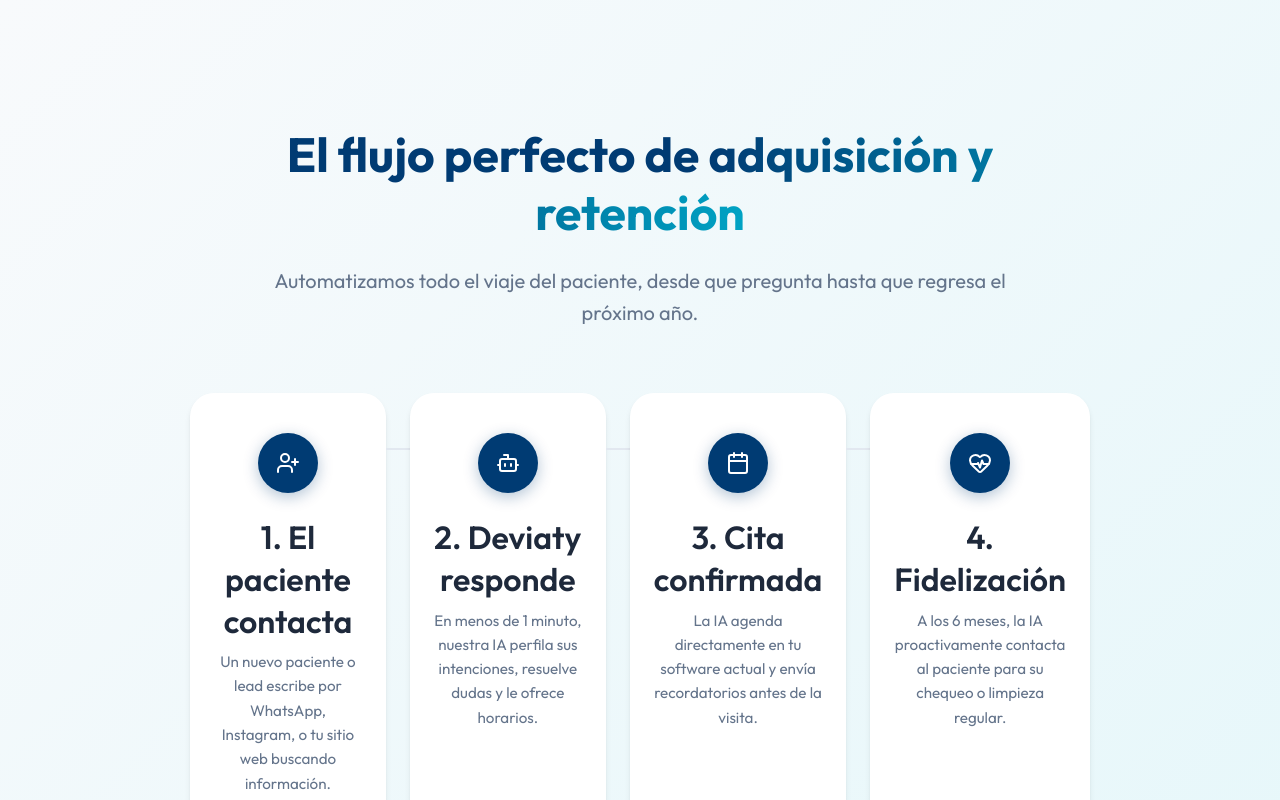
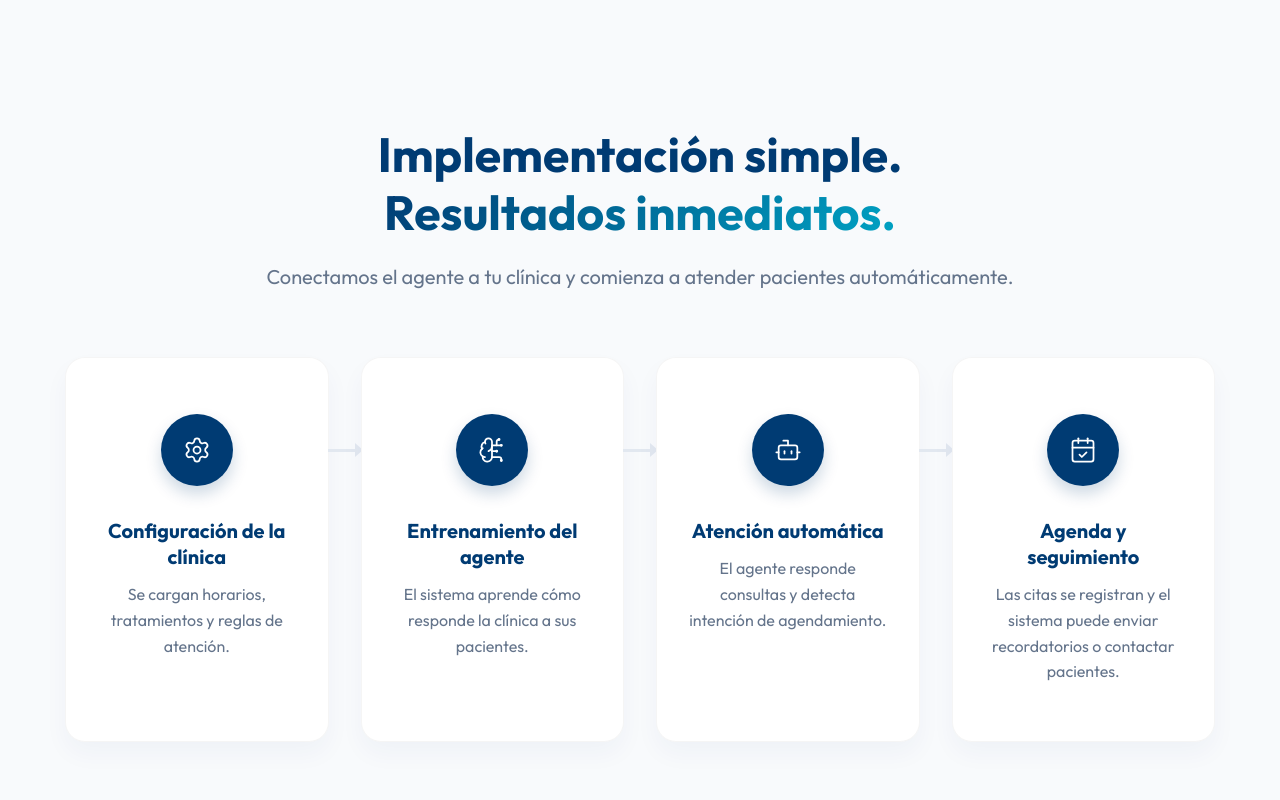
Before and after one commit to MdeMedina/Landing-Page-Deviaty, a Next.js app: page / in a window 1280 px wide. Shown: the part 3740-4540 px from the top of the page. Built offline with nearby package versions, Linux system fonts and the light colour scheme.

Commit message:
página implementación lista

```diff
--- a/components/HowItWorks.module.css
+++ b/components/HowItWorks.module.css
@@ -1,3 +1,7 @@
+.section {
+    background-color: #F8FAFC; /* Soft blueish-gray background for contrast */
+}
+
 .header {
     text-align: center;
     max-width: 800px;
@@ -5,7 +9,20 @@
     display: flex;
     flex-direction: column;
     align-items: center;
-    gap: 1.5rem;
+    gap: 1.25rem;
+}
+
+.titleGradient {
+    background: linear-gradient(135deg, var(--color-primary) 0%, var(--color-accent) 100%);
+    -webkit-background-clip: text;
+    background-clip: text;
+    -webkit-text-fill-color: transparent;
+    color: transparent;
+    display: inline-block;
+}
+
+.subtitle {
+    color: var(--color-text-muted);
 }
 
 .timeline {
@@ -13,14 +30,14 @@
     flex-direction: column;
     gap: 2rem;
     position: relative;
-    max-width: 900px;
+    max-width: 1150px;
     margin: 0 auto;
 }
 
-@media (min-width: 768px) {
+@media (min-width: 992px) {
     .timeline {
         flex-direction: row;
-        gap: 1.5rem;
+        gap: 2rem;
     }
 }
 
@@ -30,62 +47,78 @@
     flex-direction: row;
     align-items: flex-start;
     gap: 1.5rem;
-    background: var(--color-background);
-    padding: 2rem;
-    border-radius: var(--radius-lg);
-    box-shadow: var(--shadow-md);
+    background: #FFFFFF;
+    padding: 2.5rem; /* Increased padding */
+    border-radius: 20px; /* slightly more rounded for larger size */
+    box-shadow: 0 12px 24px rgba(0, 59, 115, 0.04);
     flex: 1;
     z-index: 2;
+    transition: all 0.35s cubic-bezier(0.4, 0, 0.2, 1);
+    border: 1px solid rgba(0, 0, 0, 0.04);
 }
 
-@media (min-width: 768px) {
+.step:hover {
+    background-color: #F0F9FF;
+    border-color: rgba(0, 163, 196, 0.25);
+    transform: translateY(-8px);
+    box-shadow: 0 30px 60px rgba(0, 59, 115, 0.12);
+}
+
+.step:hover .iconContainer {
+    transform: scale(1.05);
+    background: linear-gradient(135deg, var(--color-primary) 0%, var(--color-accent) 100%);
+    box-shadow: 0 12px 24px rgba(0, 163, 196, 0.25);
+}
+
+@media (min-width: 992px) {
     .step {
         flex-direction: column;
         align-items: center;
         text-align: center;
-        gap: 1rem;
-        padding: 2.5rem 1.5rem;
+        padding: 3.5rem 2rem; /* Even more padding on desktop */
+        gap: 2rem;
     }
 }
 
 .iconContainer {
-    width: 50px;
-    height: 50px;
+    width: 64px; /* size bumped from 56 */
+    height: 64px;
     background: var(--color-primary);
-    color: white;
-    border-radius: var(--radius-full);
+    color: #FFFFFF;
+    border-radius: 50%;
     display: flex;
     align-items: center;
     justify-content: center;
     flex-shrink: 0;
-    box-shadow: 0 4px 15px rgba(0, 59, 115, 0.3);
+    box-shadow: 0 8px 16px rgba(0, 59, 115, 0.2);
     position: relative;
     z-index: 2;
+    transition: all 0.3s ease;
 }
 
-@media (min-width: 768px) {
+@media (min-width: 992px) {
     .iconContainer {
-        width: 60px;
-        height: 60px;
-        margin-bottom: 0.5rem;
+        width: 72px; /* size bumped from 64 */
+        height: 72px;
     }
 }
 
 .content {
     display: flex;
     flex-direction: column;
-    gap: 0.5rem;
+    gap: 0.75rem;
 }
 
-@media (min-width: 768px) {
-    .content {
-        align-items: center;
-    }
+.stepTitle {
+    font-size: 1.25rem; /* Slightly larger */
+    font-weight: 700;
+    color: var(--color-primary);
+    line-height: 1.3;
 }
 
 .description {
     color: var(--color-text-muted);
-    font-size: 0.95rem;
+    font-size: 1rem; /* size bumped from 0.95 */
     line-height: 1.6;
 }
 
@@ -94,17 +127,26 @@
     display: none;
 }
 
-@media (min-width: 768px) {
+@media (min-width: 992px) {
     .connector {
         display: block;
         position: absolute;
-        top: 55px;
-        /* Adjust based on icon size and padding */
-        right: -25px;
-        /* Half of the gap */
-        width: 25px;
-        height: 2px;
+        top: 91px; /* 3.5rem padding (56px) + half of 72px icon (36px) = 92px. Adjusted slightly to 91px */
+        right: -32px;
+        width: 32px;
+        height: 3px;
         background: var(--color-border);
         z-index: 1;
     }
+
+    /* Stronger arrow head on the connector */
+    .connector::after {
+        content: '';
+        position: absolute;
+        right: -3px; /* Ensure it stays at the end */
+        top: -6px; /* Offset to center the arrow vertically over the 3px line */
+        border-width: 7px 0 7px 8px; /* Slightly larger arrow */
+        border-style: solid;
+        border-color: transparent transparent transparent var(--color-border);
+    }
 }
--- a/components/HowItWorks.tsx
+++ b/components/HowItWorks.tsx
@@ -2,41 +2,41 @@
 
 import { motion } from "framer-motion";
 import styles from "./HowItWorks.module.css";
-import { UserPlus, Bot, Calendar, HeartPulse } from "lucide-react";
+import { Settings, BrainCircuit, Bot, CalendarCheck } from "lucide-react";
 
 const steps = [
     {
-        icon: <UserPlus size={24} />,
-        title: "1. El paciente contacta",
-        description: "Un nuevo paciente o lead escribe por WhatsApp, Instagram, o tu sitio web buscando información."
+        icon: <Settings size={28} strokeWidth={1.5} />,
+        title: "Configuración de la clínica",
+        description: "Se cargan horarios, tratamientos y reglas de atención."
     },
     {
-        icon: <Bot size={24} />,
-        title: "2. Deviaty responde",
-        description: "En menos de 1 minuto, nuestra IA perfila sus intenciones, resuelve dudas y le ofrece horarios."
+        icon: <BrainCircuit size={28} strokeWidth={1.5} />,
+        title: "Entrenamiento del agente",
+        description: "El sistema aprende cómo responde la clínica a sus pacientes."
     },
     {
-        icon: <Calendar size={24} />,
-        title: "3. Cita confirmada",
-        description: "La IA agenda directamente en tu software actual y envía recordatorios antes de la visita."
+        icon: <Bot size={28} strokeWidth={1.5} />,
+        title: "Atención automática",
+        description: "El agente responde consultas y detecta intención de agendamiento."
     },
     {
-        icon: <HeartPulse size={24} />,
-        title: "4. Fidelización",
-        description: "A los 6 meses, la IA proactivamente contacta al paciente para su chequeo o limpieza regular."
+        icon: <CalendarCheck size={28} strokeWidth={1.5} />,
+        title: "Agenda y seguimiento",
+        description: "Las citas se registran y el sistema puede enviar recordatorios o contactar pacientes."
     }
 ];
 
 export default function HowItWorks() {
     return (
-        <section className="section-padding bg-gradient-soft" id="como-funciona">
-            <div className="container">
+        <section className={`section-padding ${styles.section}`} id="como-funciona">
+            <div className={`container ${styles.container}`}>
                 <div className={styles.header}>
                     <h2 className="heading-2">
-                        El flujo perfecto de <span className="text-gradient">adquisición y retención</span>
+                        Implementación simple. <span className={styles.titleGradient}>Resultados inmediatos.</span>
                     </h2>
-                    <p className="text-lead">
-                        Automatizamos todo el viaje del paciente, desde que pregunta hasta que regresa el próximo año.
+                    <p className={`text-lead ${styles.subtitle}`}>
+                        Conectamos el agente a tu clínica y comienza a atender pacientes automáticamente.
                     </p>
                 </div>
 
@@ -47,14 +47,14 @@ export default function HowItWorks() {
                             className={styles.step}
                             initial={{ opacity: 0, y: 20 }}
                             whileInView={{ opacity: 1, y: 0 }}
-                            viewport={{ once: true, margin: "-100px" }}
-                            transition={{ duration: 0.5, delay: index * 0.15 }}
+                            viewport={{ once: true, margin: "-50px" }}
+                            transition={{ duration: 0.5, delay: index * 0.1 }}
                         >
                             <div className={styles.iconContainer}>
                                 {step.icon}
                             </div>
                             <div className={styles.content}>
-                                <h3 className="heading-3">{step.title}</h3>
+                                <h3 className={styles.stepTitle}>{step.title}</h3>
                                 <p className={styles.description}>{step.description}</p>
                             </div>
                             {/* Connector Line */}
```
